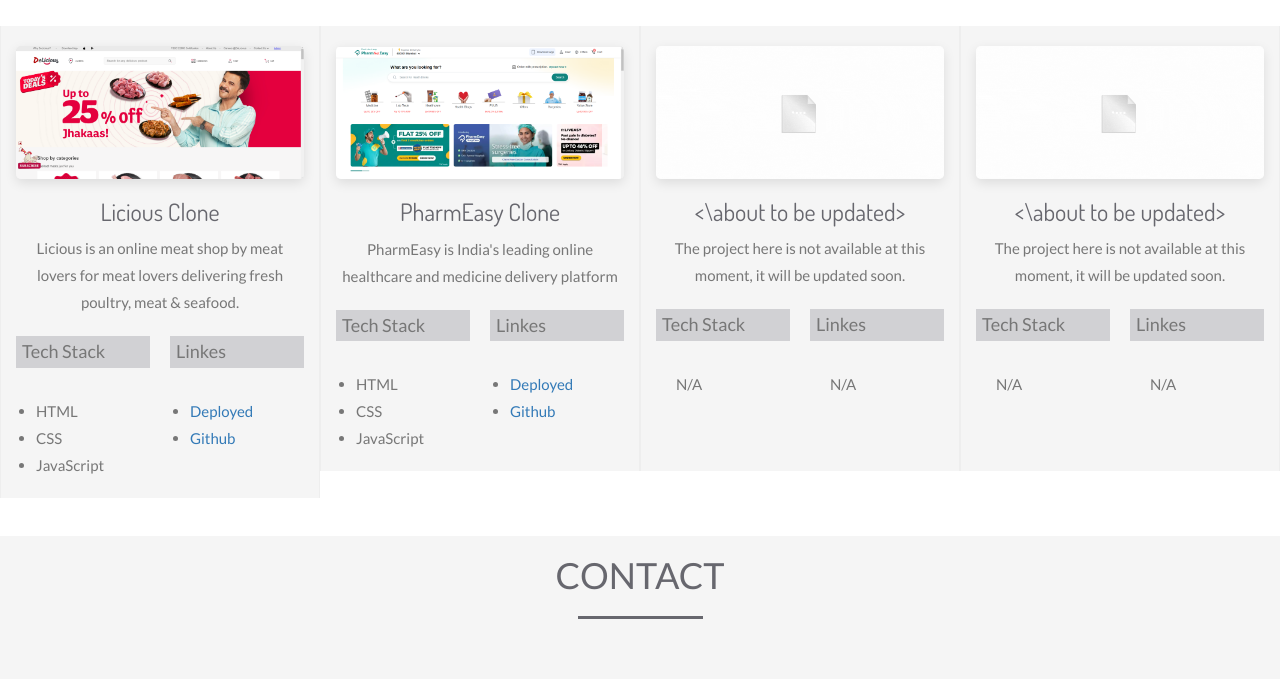
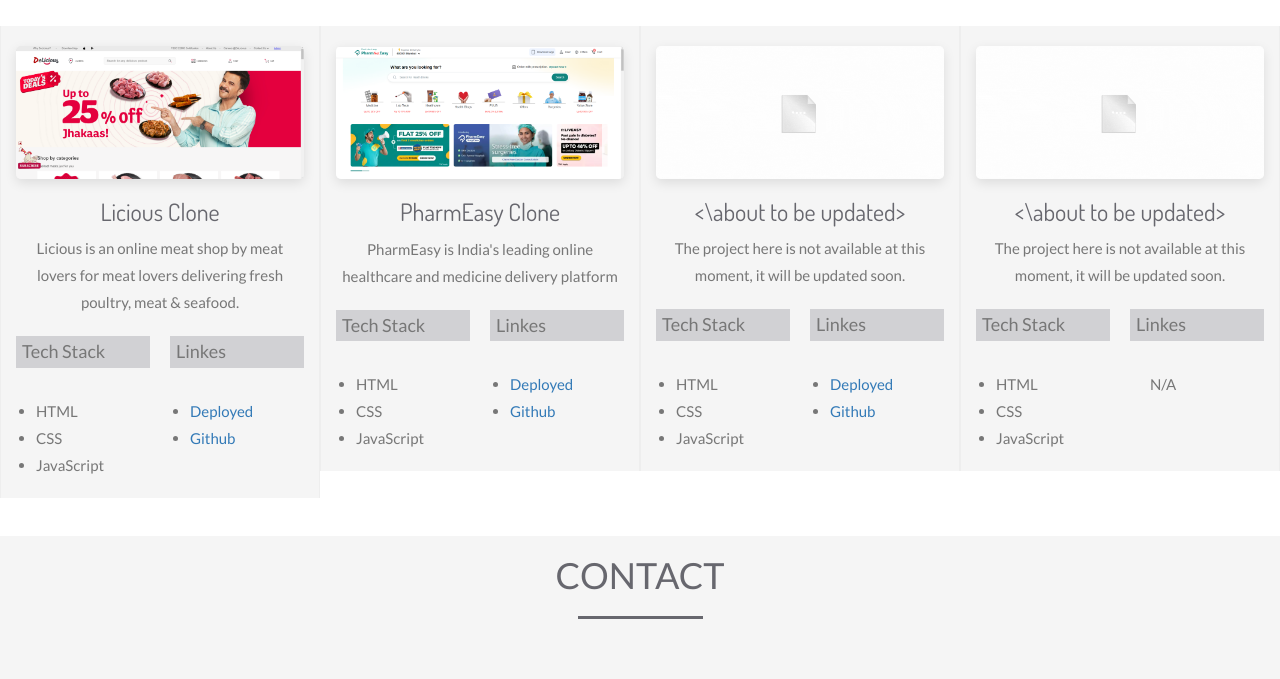
Before and after one commit to princekr0722/princekr0722.github.io, a website: page index.html in a window 1280 px wide. Shown: the part 1828-2507 px from the top of the page. Drawn offline with nearby package versions, Linux system fonts and the light colour scheme; a web font is replaced by a local one.

Commit message:
correction

```diff
--- a/index.html
+++ b/index.html
@@ -110,7 +110,7 @@
       <!-- <li><a href="#work"> WORK </a></li> -->
       <li><a href="#projects" class="nav-link projects"> PROJECTS </a></li>
       <li><a href="#contact" class="nav-link contact"> CONTACT </a></li>
-      <li><a href=" " download=" " class="nav-link resume" id="resume-link-1" style="color: white;"> DOWNLOAD RESUME </a></li>
+      <li><a href=" " download=" " class="nav-link resume" id="resume-button-1" style="color: white;"> DOWNLOAD RESUME </a></li>
     </ul>
   </div>
 
@@ -129,7 +129,7 @@
     <p style="font-family: 'sans-serif';" id="user-detail-intro">A passionate Java Developer</p>
     <!---ADD RESUME DOC IN THE PUBLIC FOLDER WITH OTHER FILES AND ADD ITS NAME BELOW IN HREF AND NAME OF FILE THAT SHOULD APPEAR AFTER DOWNLOAD IN 'DOWNLOAD'-->
     <!--- EXAMPLE: <a href="Resume.pdf" download="Myresume" class="btn">Download My Resume</a>-->
-    <a href="https://drive.google.com/file/d/1IE8nYQJuCAZkeaaYaVQdGL_VD2iI81hD/view?usp=sharing" class="btn btncolor" id="resume-link-2">View Resume</a>
+    <a href="https://drive.google.com/file/d/1IE8nYQJuCAZkeaaYaVQdGL_VD2iI81hD/view?usp=sharing" class="btn btncolor" id="resume-button-2">View Resume</a>
   </div>
 
 </div>
@@ -301,10 +301,10 @@
                     <h4>Tech Stack</h4>
                     <div>
                       <ul>
-                        N/A
-                        <!-- <li onclick="location.href='https://html.com/';">HTML</li>
+                        <!-- N/A -->
+                        <li onclick="location.href='https://html.com/';">HTML</li>
                         <li onclick="location.href='https://www.css3.com/';">CSS</li>
-                        <li onclick="location.href='https://www.javascript.com/';">JavaScript</li> -->
+                        <li onclick="location.href='https://www.javascript.com/';">JavaScript</li>
                       </ul>
                     </div>
                   </div>
@@ -312,9 +312,9 @@
                     <h4>Linkes</h4>
                     <div>
                       <ul>
-                        N/A
-                        <!-- <li><a class="project-github-link" href="">Deployed</a></li>
-                        <li><a class="project-deployed-link" href="">Github</a></li> -->
+                        <!-- N/A -->
+                        <li><a class="project-github-link" href="">Deployed</a></li>
+                        <li><a class="project-deployed-link" href="">Github</a></li>
                       </ul>
                     </div>
                   </div>
@@ -332,10 +332,10 @@
                     <h4>Tech Stack</h4>
                     <div>
                       <ul>
-                        N/A
-                        <!-- <li onclick="location.href='https://html.com/';">HTML</li>
+                        <!-- N/A -->
+                        <li onclick="location.href='https://html.com/';">HTML</li>
                         <li onclick="location.href='https://www.css3.com/';">CSS</li>
-                        <li onclick="location.href='https://www.javascript.com/';">JavaScript</li> -->
+                        <li onclick="location.href='https://www.javascript.com/';">JavaScript</li>
                       </ul>
                     </div>
                   </div>
```
